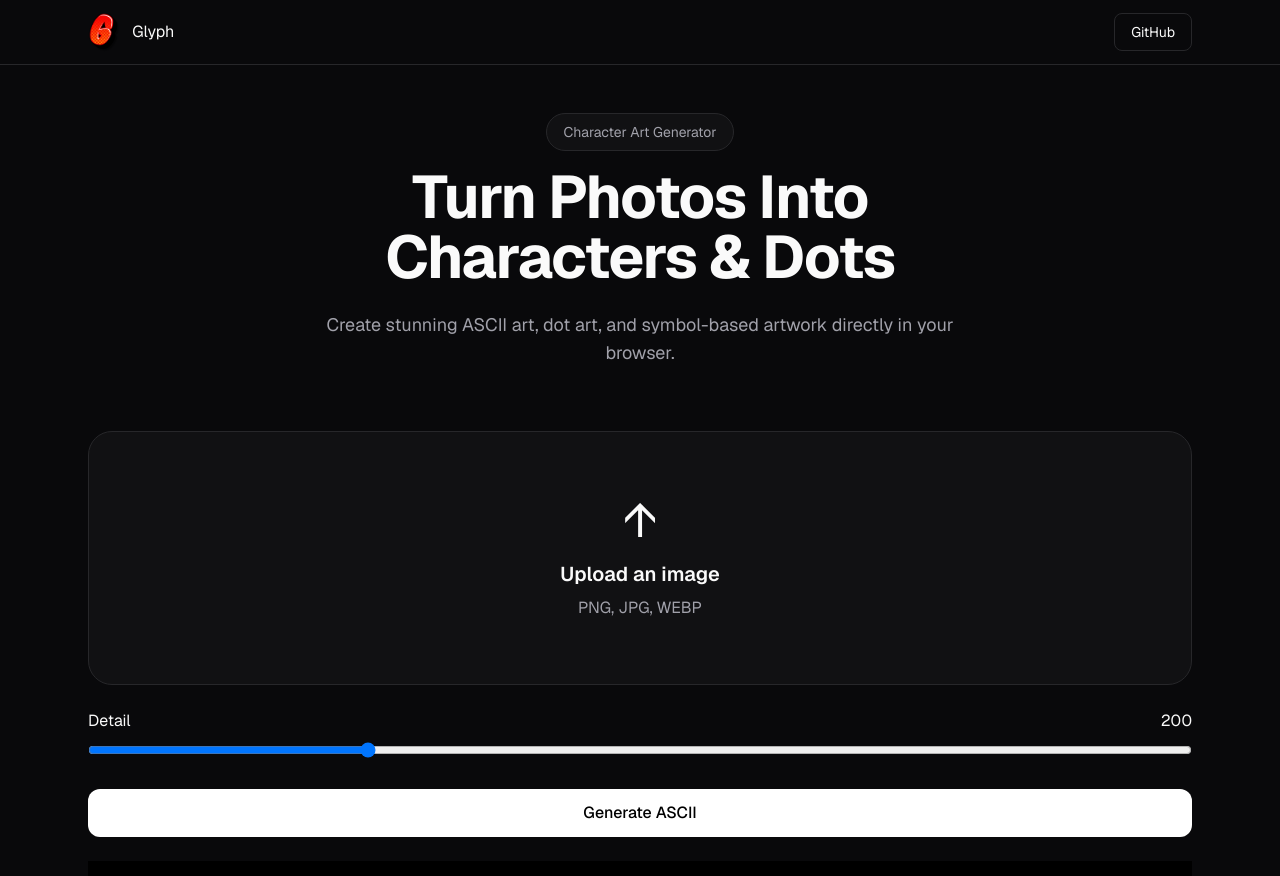
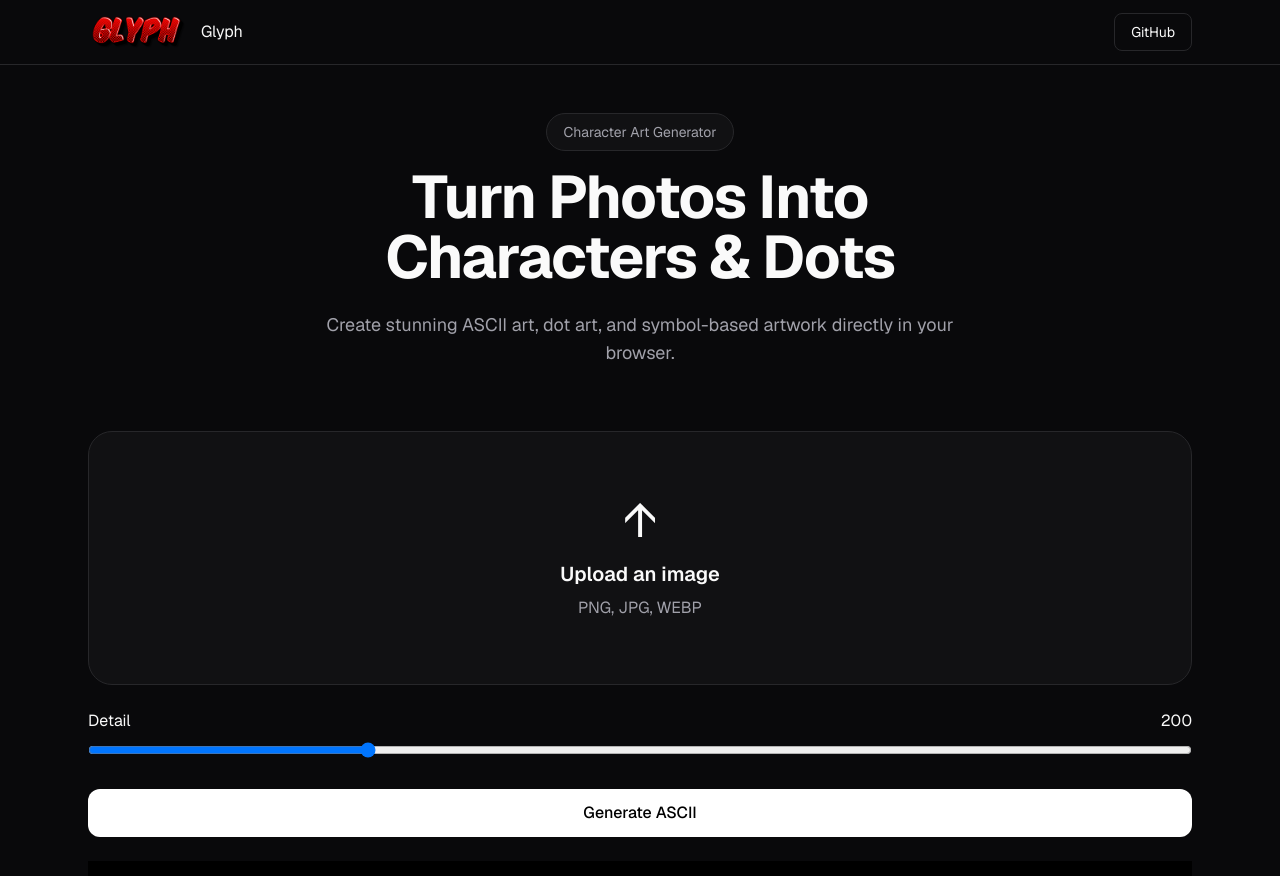
Before and after one commit to sanstack256/Glyph, a Next.js app: page / in a window 1280 px wide. Shown: the top 876 px of the page. Built offline with nearby package versions, Linux system fonts and the light colour scheme.

Commit message:
New logo

```diff
--- a/src/components/layout/Navbar.tsx
+++ b/src/components/layout/Navbar.tsx
@@ -4,7 +4,7 @@ export default function Navbar() {
       <div className="mx-auto flex h-16 max-w-6xl items-center justify-between px-6">
         <div className="flex items-center gap-3">
           <img
-            src="/logo2.png"
+            src="/nlogo.png"
             alt="Glyph"
             className="h-10 w-auto"
           />
```
Also changed, not shown: public/nlogo.png (added).
